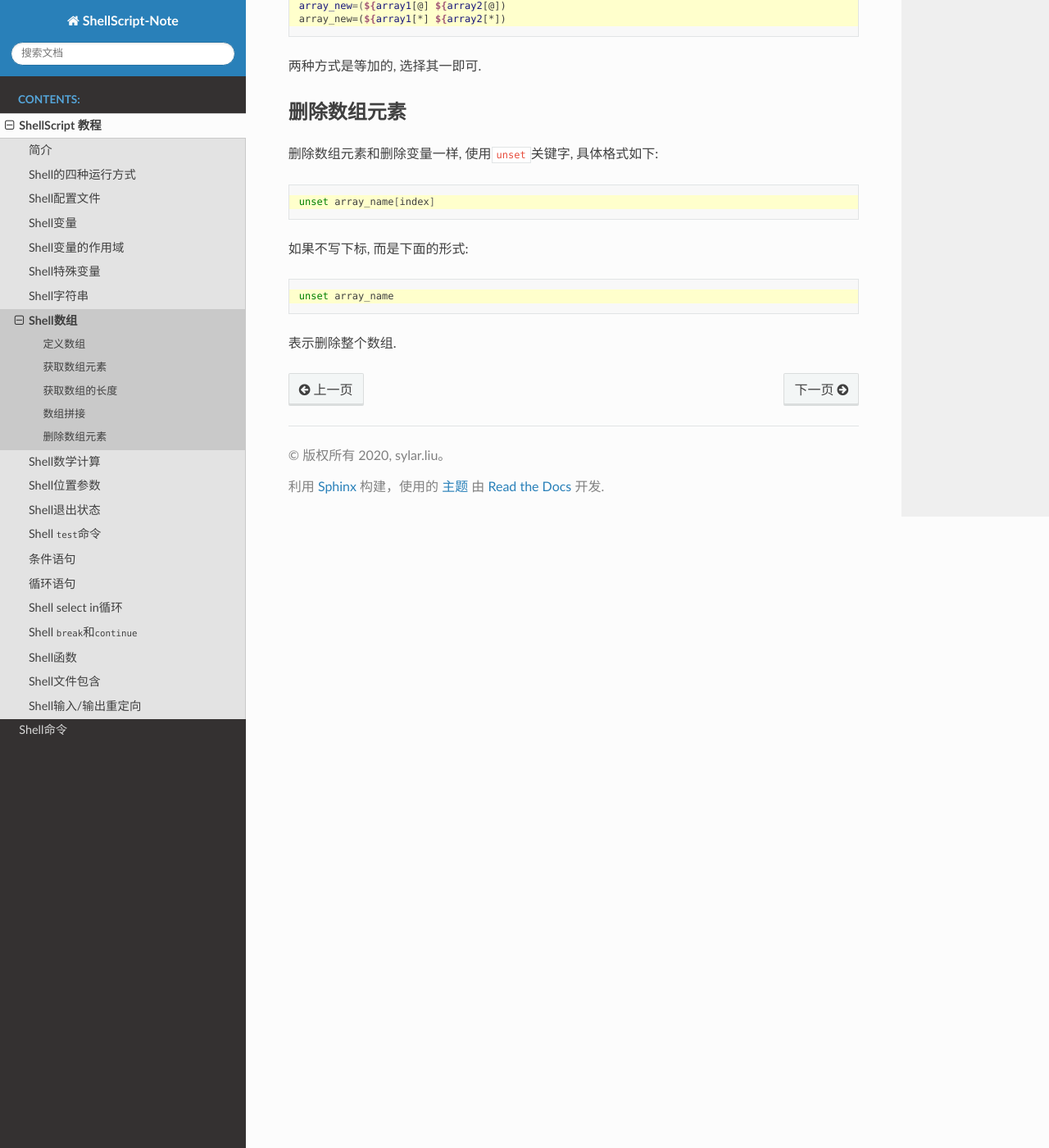
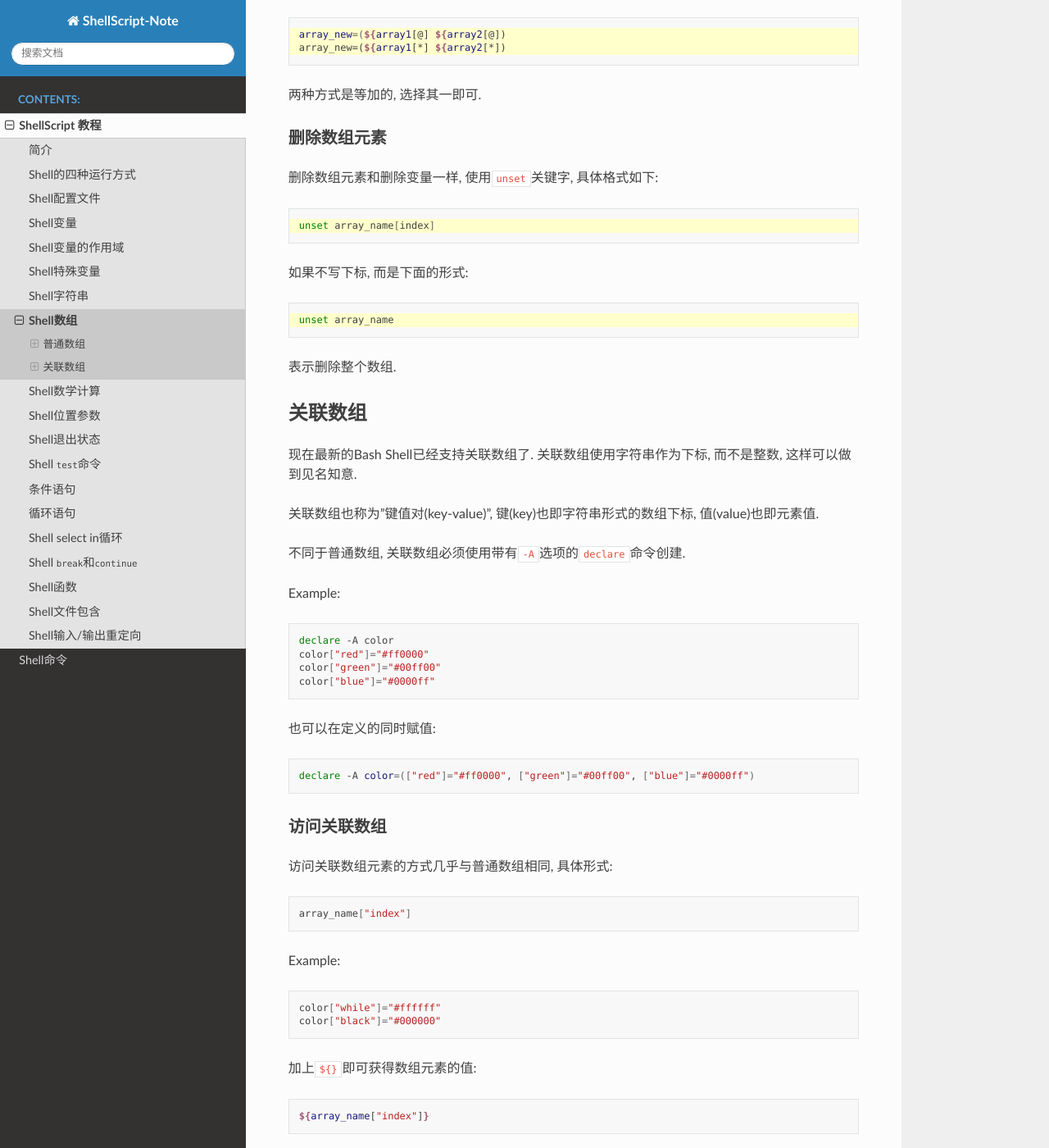
Before and after one commit to My-LearningNotes/ShellScript, a Sphinx documentation site: the page built from source/tutorial/array.rst, in a window 1280 px wide and 1400 px high, scrolled down 2053 px. Shown: the whole window at 82% size. Built offline with Sphinx 7.4.7 and the Read the Docs theme 2.0.0, drawn with Linux system fonts in a browser that asks for light colours; some of the changed text lies outside the part shown.

Commit message:
修改关于Shell数组的笔记

```diff
--- a/source/tutorial/array.rst
+++ b/source/tutorial/array.rst
@@ -1,5 +1,9 @@
 Shell数组
 =========
+
+
+普通数组
+--------
 
 和其它编程语言一样, Shell也支持数组.
 数组(Array) 是若干数据的集合, 其中的每一个数据都称为元素(Element).
@@ -11,7 +15,7 @@ Shell数组
 
 
 定义数组
---------
+^^^^^^^^
 
 在Shell中, 用圆括号\ ``()``\ 来定义数组, 数组元素之间用空格分隔.
 
@@ -50,7 +54,7 @@ Example:
 
 
 获取数组元素
-------------
+^^^^^^^^^^^^
 
 -   获取数组元素的值和读取变量的值类似, 其一般形式为:
 
@@ -77,7 +81,7 @@ Example:
 
 
 获取数组的长度
---------------
+^^^^^^^^^^^^^^
 
 -   获取数组长度的方法与获取字符串长度的方法相同, 其一般形式为:
 
@@ -97,7 +101,7 @@ Example:
 
 
 数组拼接
---------
+^^^^^^^^
 
 所谓数组拼接(数组组合), 就是将两个数组连接成一个数组.
 
@@ -113,7 +117,7 @@ Example:
 
 
 删除数组元素
-------------
+^^^^^^^^^^^^
 
 删除数组元素和删除变量一样, 使用\ ``unset``\ 关键字, 具体格式如下:
 
@@ -130,3 +134,122 @@ Example:
     unset array_name
 
 表示删除整个数组.
+
+
+关联数组
+--------
+
+现在最新的Bash Shell已经支持关联数组了.
+关联数组使用字符串作为下标, 而不是整数, 这样可以做到见名知意.
+
+关联数组也称为"键值对(key-value)", 键(key)也即字符串形式的数组下标, 值(value)也即元素值.
+
+不同于普通数组, 关联数组必须使用带有\ ``-A``\ 选项的\ ``declare``\ 命令创建.
+
+Example:
+
+.. code-block:: sh
+
+    declare -A color
+    color["red"]="#ff0000"
+    color["green"]="#00ff00"
+    color["blue"]="#0000ff"
+
+也可以在定义的同时赋值:
+
+.. code-block:: sh
+
+    declare -A color=(["red"]="#ff0000", ["green"]="#00ff00", ["blue"]="#0000ff")
+
+
+访问关联数组
+^^^^^^^^^^^^
+
+访问关联数组元素的方式几乎与普通数组相同, 具体形式:
+
+.. code-block:: sh
+
+    array_name["index"]
+
+Example:
+
+.. code-block:: sh
+
+    color["while"]="#ffffff"
+    color["black"]="#000000"
+
+加上\ ``${}``\ 即可获得数组元素的值:
+
+.. code-block:: sh
+
+    ${array_name["index"]}
+
+Example:
+
+.. code-block:: sh
+
+    echo ${color["while"]}
+    while=${color["while"]}
+
+
+获取所有元素的下标和值
+^^^^^^^^^^^^^^^^^^^^^^
+
+使用下面的形式可以获得关联数组的所有元素值:
+
+.. code-block:: sh
+
+    ${array_name[*]}
+    ${array_name[@]}
+
+使用下面的形式可以获取关联数组的所有下标值:
+
+.. code-block:: sh
+
+    ${!array_name[*]}
+    ${!array_name[@]}
+
+
+获取关联数组长度
+^^^^^^^^^^^^^^^^
+
+使用下面的形式可以获得关联数组的长度:
+
+.. code-block:: sh
+
+    ${#array_name[*]}
+    ${#array_name[@]}
+
+
+Example:
+
+.. code-block:: sh
+
+    #!/usr/bin/env bash
+
+    declare -A color
+    color["red"]="#ff0000"
+    color["green"]="#00ff00"
+    color["blue"]="#0000ff"
+    color["white"]="#ffffff"
+    color["black"]="#000000"
+
+    # 获取所有元素值
+    for value in ${color[*]}
+    do
+        echo $value
+    done
+    echo "************"
+
+    # 获取所有元素下标(键)
+    for key in ${!color[*]}
+    do
+        echo $key
+    done
+    echo "************"
+
+    # 列出所有键值对
+    for key in ${!color[*]}
+    do
+        echo "${key} -> ${color[$key]}"
+    done
```
